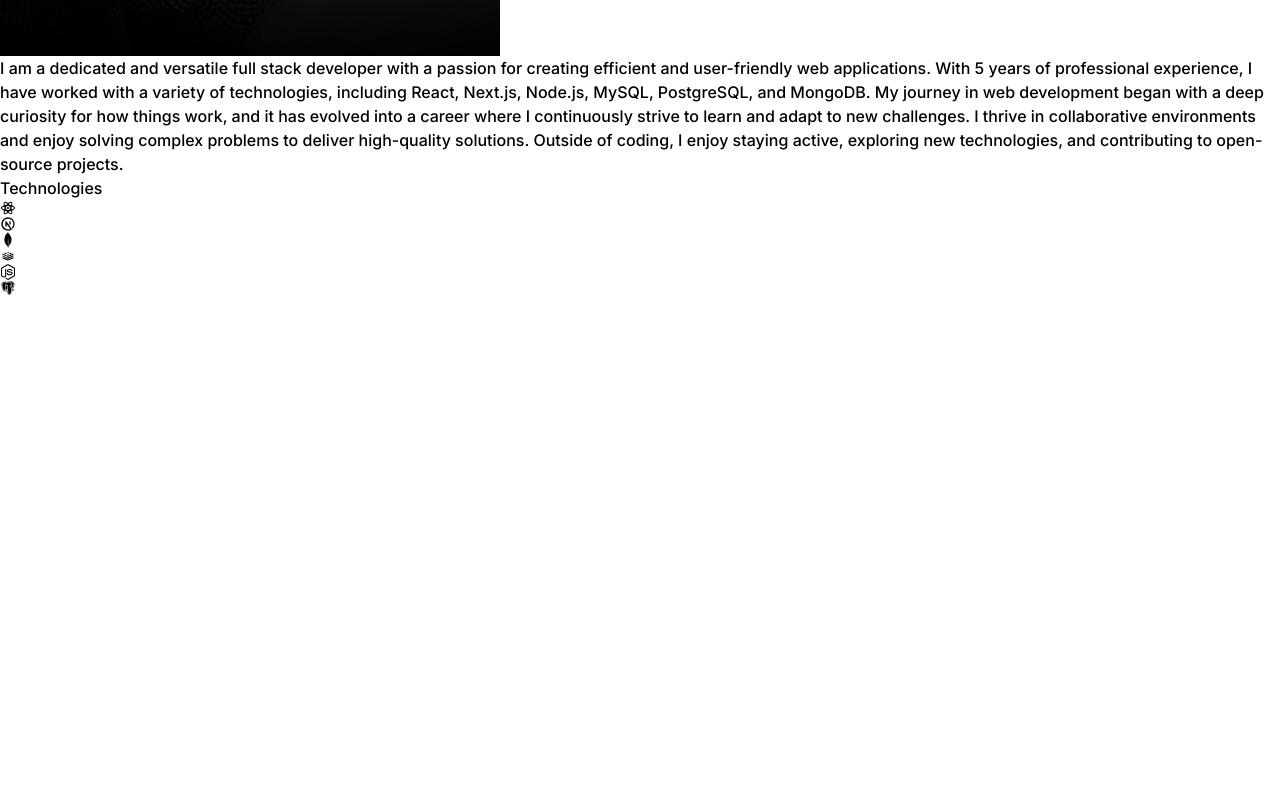
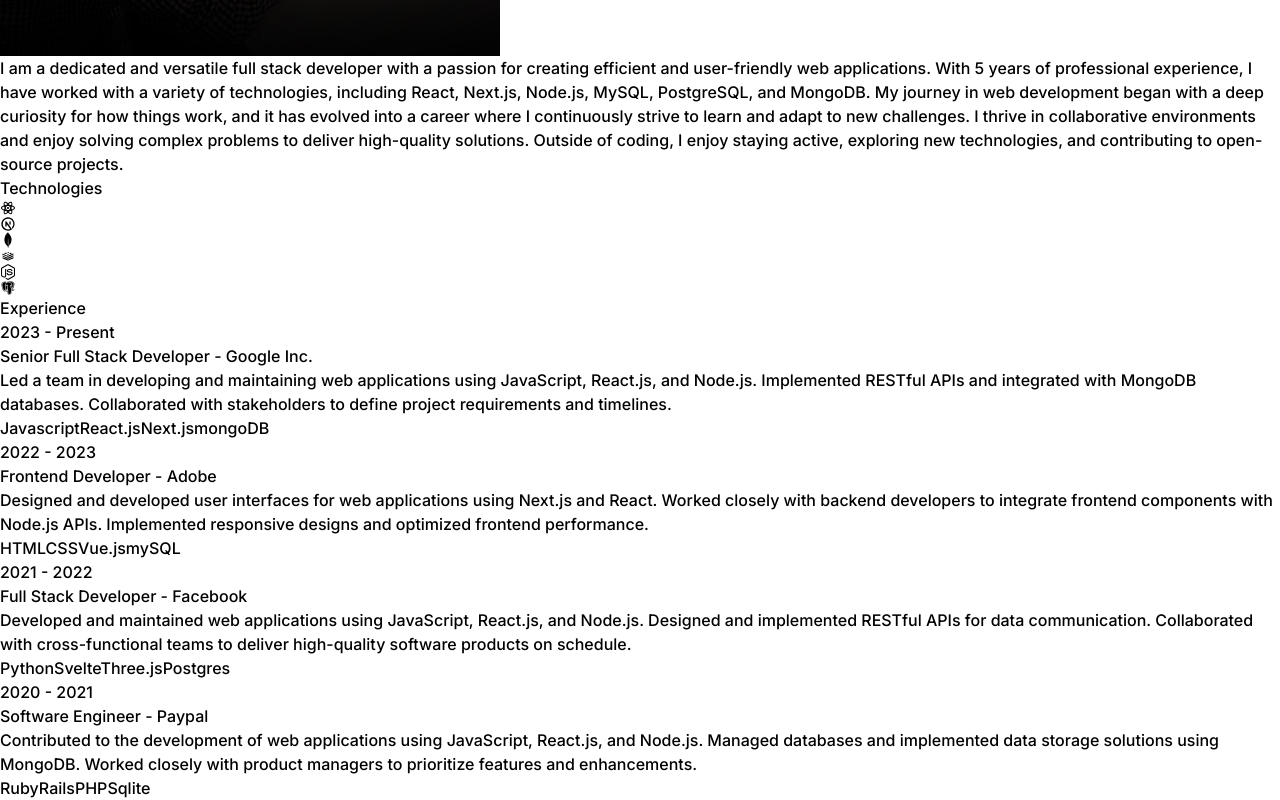
Before and after one commit to Jasonlee8263/portfolio, a React (Vite) app: page / in a window 1280 px wide. Shown: the part 1222-2022 px from the top of the page. Before the commit the page ends 1518 px from the top, so only its background shows below. Built offline with nearby package versions, Linux system fonts and the light colour scheme.

Commit message:
feat: added experience

```diff
--- a/src/App.jsx
+++ b/src/App.jsx
@@ -3,6 +3,7 @@
 import Hero from './components/Hero'
 import About from './components/About'
 import Technologies from './components/Technologies'
+import Experience from './components/Experience'
 
 const App = () => {
   return (
@@ -15,6 +16,7 @@
         <Hero/>
         <About/>
         <Technologies/>
+        <Experience/>
       </div>
     </div>
   )
--- /dev/null
+++ b/src/components/Experience.jsx
@@ -0,0 +1,30 @@
+import React from 'react'
+import { EXPERIENCES } from '../constants'
+
+const Experience = () => {
+  return (
+    <div className='border-b border-neutral-900 pb-4'>
+        <h2 className='my-20 text-center text-4xl'>Experience</h2>
+        <div>
+            {EXPERIENCES.map((experience, index)=> (
+                <div key={index} className='mb-8 flex flex-wrap lg:justify-center'>
+                    <div className='w-full lg:w-1/4'>
+                        <p className='mb-2 text-sm text-neutral-400'>{experience.year}</p>
+                    </div>
+                    <div className="w-full max-w-xl lg:w-3/4">
+                        <h6 className='mb-2 font-semibold'>
+                            {experience.role} - {" "}<span className='text-sm text-purple-100'>{experience.company}</span>
+                        </h6>
+                        <p className='mb-4 text-neutral-400'>{experience.description}</p>
+                        {experience.technologies.map((tech, index)=> (
+                            <span key={index} className='mr-2 mt-4 rounded bg-neutral-900 px-2 py-1 text-sm font-medium text-purple-800'>{tech}</span>
+                        ))}
+                    </div>
+                </div>
+            ))}
+        </div>
+    </div>
+  )
+}
+
+export default Experience
```
